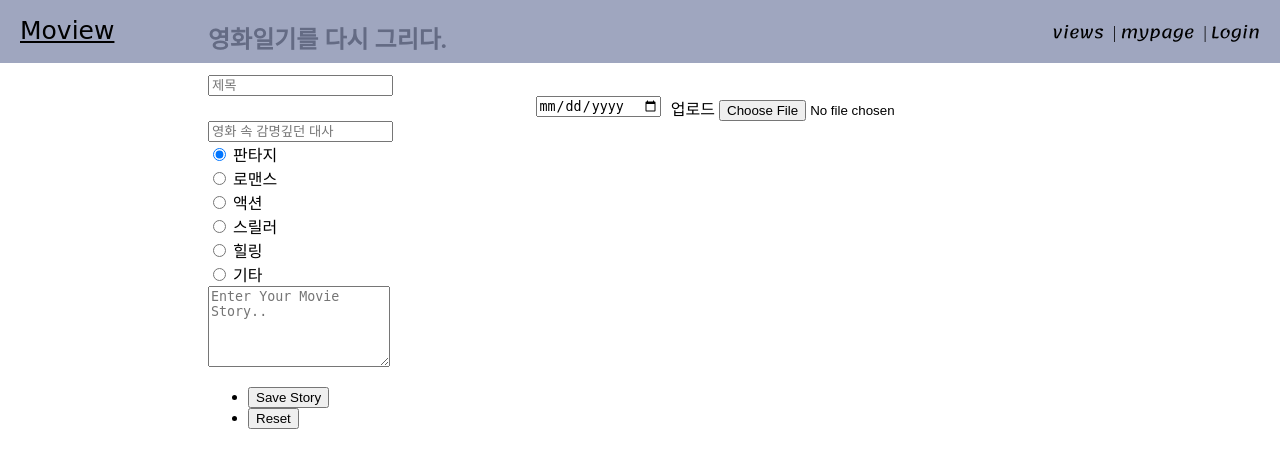
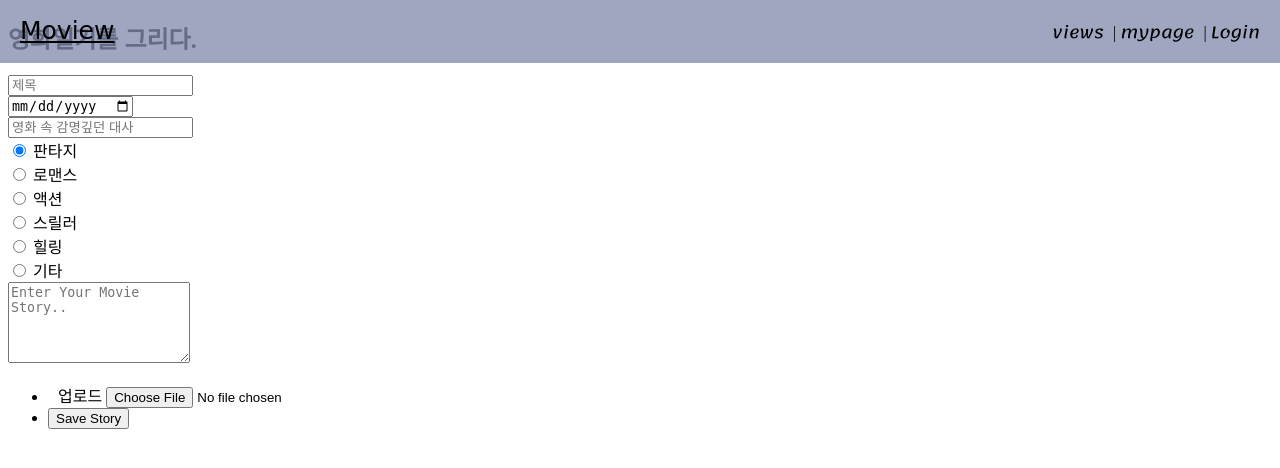
Before and after one commit to harrysee/Moview, a Django app: template templates/moview/modify.html in a window 1280 px wide. Shown: the top 468 px of the page. Run offline with Django 3.2, Linux system fonts and the light colour scheme; the template is opened without the code that fills it: values that come from a table or form of the project are taken from there, others are empty; the visitor is signed in with stand-in values (Sample User, id 1); style sheets or scripts are compiled from the project's sources; some libraries are stand-ins or nearby versions; some web fonts are replaced.

Commit message:
modify.html complate

```diff
--- a/templates/moview/modify.html
+++ b/templates/moview/modify.html
@@ -1,59 +1,64 @@
 {% extends 'base.html' %}
-{% load static %}
+{% load sass_tags %}
 {% block content %}
-
-    <section style="margin-left: 200px; margin-right: 300px; ">
-        <h2>영화일기를 다시 그리다.</h2>
+{#    로그인하지 않은 유저가 들어올 시 종료하기 #}
+    {% if not user.is_authenticated %}
+        <script type="text/javascript">
+            alert("로그인 후 이용가능합니다.");
+            window.location.href = "{% url 'common:login' %}";  // url 이동
+        </script>
+    {% endif %}
+    <section id="create-section">
+        <h2 class="add-title">영화일기를 그리다.</h2>
 {#        enctype="multipart/form-data" 이거 없으면 이미지 안됨 #}
-        <form method="post" class="add_movie" action="{% url 'moview:update' movie.id %}" enctype="multipart/form-data">
+        <form method="post" class="add_movie" action="{% url 'moview:create'  %}" enctype="multipart/form-data">
             {% csrf_token %}
             {% include 'form_add_errors.html' %}
-            <div class="row gtr-uniform">
-                <div class="col-6 col-12-xsmall" style="display: block">
+            <div class="create-box">
+                <div class="create-item name" >
                     <input type="text" name="moviename" id="demo-name" value="{{ movie.moviename }}" placeholder="제목" />
                 </div>
-                <div class="col-6 col-12-xsmall" style="display: flex; flex-direction: row; align-items: baseline; align-content: center; justify-content: flex-end">
-                    <input type="date"  name="viewdate" id="demo-date" value="{{ movie.viewdate }}" />
-                    <div class="col-6 col-12-xsmall upload_img filebox" style="align-self: stretch; margin-left: 10px">
-                        <label for="demo-img">업로드</label>
-                        <input type="file" name="moviewimg" id="demo-img" class="upload-hidden" value="" placeholder="영화 속 장면" />
-                    </div>
+                <div class="create-item date" >
+                    <input type="date"  name="viewdate" id="demo-date" value="{{ movie.viewdate }}" placeholder="영화 본 날짜(20200810)" />
                 </div>
-
-                <div class="col-12">
-                    <input type="text" name="moviewline" id="demo-line" value="{{ movie.moviewline }}" placeholder="영화 속 감명깊던 대사" />
+                <div class="create-item line" style="width: 60em">
+                    <input type="text" name="moviewline" id="demo-line" value="{{ movie.movieline }}" placeholder="영화 속 감명깊던 대사"/>
                 </div>
-                <div class="col-4 col-12-small">
-                    <input type="radio" id="demo-priority-fan" name="category" value="판타지" checked>
-                    <label for="demo-priority-fan">판타지</label>
+                <div class="create-item concept">
+                    <input type="radio" id="concept-fan" name="category" value="판타지" checked>
+                    <label for=concept-fan">판타지</label>
                 </div>
-                <div class="col-4 col-12-small">
-                    <input type="radio" id="demo-priority-romans" value="로맨스" name="category">
-                    <label for="demo-priority-romans">로맨스</label>
+                <div class="create-item concept">
+                    <input type="radio" id="concept-romans" value="로맨스" name="category">
+                    <label for="concept-romans">로맨스</label>
                 </div>
-                <div class="col-4 col-12-small">
-                    <input type="radio" id="demo-priority-act" value="액션" name="category">
-                    <label for="demo-priority-act">액션</label>
+                <div class="create-item concept">
+                    <input type="radio" id="concept-act" value="액션" name="category">
+                    <label for="concept-act">액션</label>
                 </div>
-                <div class="col-4 col-12-small">
-                    <input type="radio" id="demo-priority-hore" value="스릴러" name="category">
-                    <label for="demo-priority-hore">스릴러</label>
+                <div class="create-item concept">
+                    <input type="radio" id="concept-hore" value="스릴러" name="category">
+                    <label for="concept-hore">스릴러</label>
                 </div>
-                <div class="col-4 col-12-small">
-                    <input type="radio" id="demo-priority-hilling" value="힐링" name="category">
-                    <label for="demo-priority-hilling">힐링</label>
+                <div class="create-item concept">
+                    <input type="radio" id="concept-hilling" value="힐링" name="category">
+                    <label for="concept-hilling">힐링</label>
                 </div>
-                <div class="col-4 col-12-small">
-                    <input type="radio" id="demo-priority-other" value="기타" name="category">
-                    <label for="demo-priority-other">기타</label>
+                <div class="create-item concept">
+                    <input type="radio" id="concept-other" value="기타" name="category">
+                    <label for="concept-other">기타</label>
                 </div>
-                <div class="col-12">
+                <div class="create-item texts" style="width: 60em">
                     <textarea name="story" id="demo-message" placeholder="Enter Your Movie Story.." rows="5" >{{ movie.story }}</textarea>
                 </div>
-                <div class="col-12">
+                <div class="submit-box">
                     <ul class="actions">
+                        <li>
+                            <div class="col-6 col-12-xsmall upload_img filebox" style="align-self: stretch; margin-left: 10px">
+                                <label for="demo-img">업로드</label>
+                                <input type="file" name="moviewimg" id="demo-img" class="upload-hidden" value="" placeholder="영화 속 장면" />
+                            </div></li>
                         <li><input type="submit" value="Save Story" class="primary" /></li>
-                        <li><input type="reset" value="Reset" /></li>
                     </ul>
                 </div>
             </div>
```
